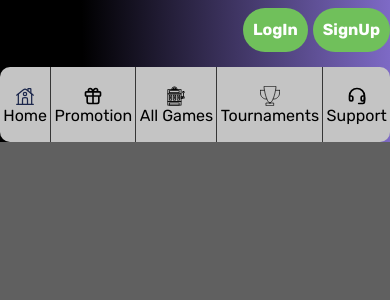
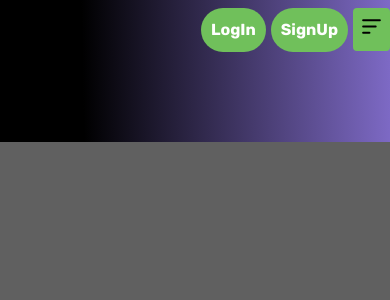
Before and after one commit to MassimoAurelio/casino, a Vue app: page / in a window 390 px wide. Shown: the top 300 px of the page. Built offline with nearby package versions, Linux system fonts and the light colour scheme.

Commit message:
update №1

```diff
--- a/package.json
+++ b/package.json
@@ -16,8 +16,6 @@
     "format": "prettier --write src/"
   },
   "dependencies": {
-    "@vuelidate/core": "^2.0.3",
-    "@vuelidate/validators": "^2.0.4",
     "pinia": "^2.1.7",
     "swiper": "^11.0.5",
     "vue": "^3.3.10",
--- a/src/pages/restorePopup/RestorePopup.vue
+++ b/src/pages/restorePopup/RestorePopup.vue
@@ -9,9 +9,11 @@ import Typography from '@/shared/typography/TypographyUi.vue'
 
 let isRestore = ref(false)
 
+
 function toggleRestorePopup() {
   isRestore.value = !isRestore.value
 }
+
 </script>
 
 <template>
@@ -28,12 +30,16 @@ function toggleRestorePopup() {
         </div>
       </template>
       <div class="login-fields">
-        <Field class="emeil-input" size="m" placeholder="Email" />
+        <Field class="email-input" size="m" placeholder="Email"/>
+
         <div class="logIn-btn">
-          <Button size="medium">Restore</Button>
+          <Button
+            size="medium"
+            type="submit"
+            >Restore</Button
+          >
         </div>
       </div>
-
     </ModalWindow>
   </ModalOverlay>
 </template>
@@ -54,6 +60,7 @@ function toggleRestorePopup() {
   justify-content: space-between;
   align-items: center;
 }
+
 .login-fields {
   display: flex;
   flex-direction: column;
@@ -64,7 +71,7 @@ function toggleRestorePopup() {
   height: 100%;
 }
 
-.emeil-input,
+.email-input,
 .password-input {
   width: 100%;
 }
--- a/src/shared/container/ContainerElement.vue
+++ b/src/shared/container/ContainerElement.vue
@@ -4,13 +4,27 @@
 
 <style scoped>
 .container {
-  max-width: 1208px;
+  max-width: 1970px;
   margin: 0 auto;
+  padding-left: 8%;
+  padding-right: 8%;
 }
 
-@media screen and (max-width: 1207px) {
+@media screen and (max-width: 1439.99px) {
   .container {
-    max-width: 768px;
+    max-width: 980px;
+    padding-left: unset;
+    padding-right: unset;
   }
 }
+
+@media screen and (max-width: 993px) {
+  .container {
+    max-width: 760px;
+    padding-left: unset;
+    padding-right: unset;
+  }
+}
+
+
 </style>
--- /dev/null
+++ b/src/widgets/burger/index.ts
@@ -0,0 +1 @@
+export { default } from './BurgerElement.vue'
--- a/src/widgets/header/HeaderElement.vue
+++ b/src/widgets/header/HeaderElement.vue
@@ -22,7 +22,6 @@ function toggleRegistrationPopup() {
   isLogin.value = false
   isRegistr.value = !isRegistr.value
 }
-
 </script>
 
 <template>
@@ -50,6 +49,11 @@ function toggleRegistrationPopup() {
             <div class="reg-popup">
               <RegistrationPopup v-if="isRegistr" :toggleLoginPopup="toggleLoginPopup" />
             </div>
+          </div>
+          <div class="burger-btn">
+            <Button size="small" color="primary" decoration="default" disabled="disabled"
+              ><img src="@/app/assets/svg/burger-btn.svg" alt="burger-btn" />
+            </Button>
           </div>
         </div>
         <div class="header_navigation">
@@ -85,7 +89,7 @@ function toggleRegistrationPopup() {
   display: flex;
   flex-direction: row;
   justify-content: flex-end;
-  align-items: flex-start;
+  align-items: center;
   gap: 5px;
   width: 100%;
   margin-top: 2%;
@@ -139,4 +143,10 @@ function toggleRegistrationPopup() {
 .navigation-button:not(:last-child) {
   border-right: 1px solid #363636;
 }
+
+@media screen and (max-width: 776px) {
+  .header_navigation {
+    display: none;
+  }
+}
 </style>
--- /dev/null
+++ b/src/widgets/header/index.ts
@@ -0,0 +1 @@
+export { default } from './HeaderElement.vue'
```
Also changed, not shown: src/app/stores/useScreenStore.ts (added, +15 -0 lines), src/app/assets/svg/burger-btn.svg (added), src/widgets/burger/BurgerElement.vue (added), 1 other file (tests, documents, lock files or other folders).
